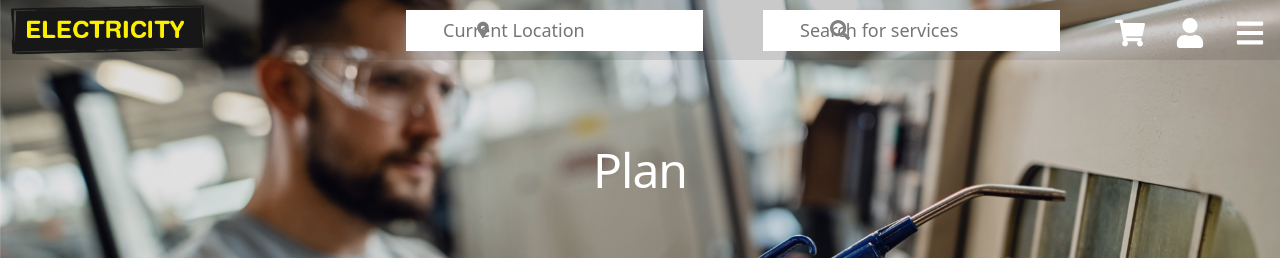
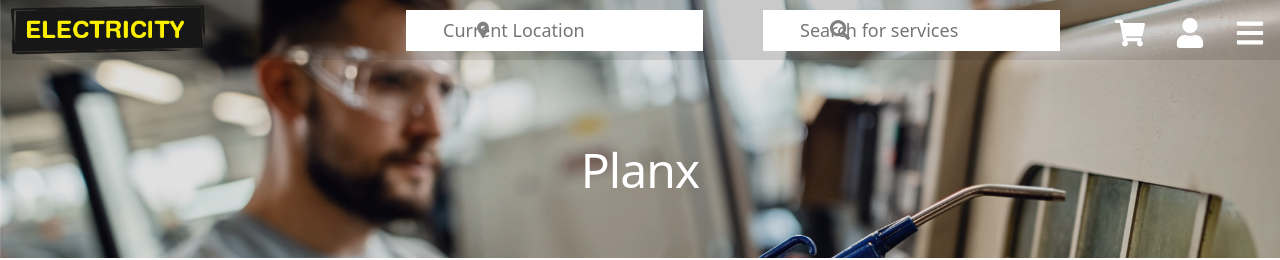
Before and after one commit to piyushNextupgrad/electricitySudhanshuUser, a Next.js app: page /plan in a window 1280 px wide. Shown: the top 260 px of the page. Built offline with nearby package versions, Linux system fonts and the light colour scheme.

Commit message:
Update page.jsx
just check

```diff
--- a/src/app/plan/page.jsx
+++ b/src/app/plan/page.jsx
@@ -36,7 +36,7 @@ const Plan = () => {
           </div>
         </nav>
         <div>
-          <h1>Plan</h1>
+          <h1>Planx</h1>
         </div>
       </div>
     </section>
```
